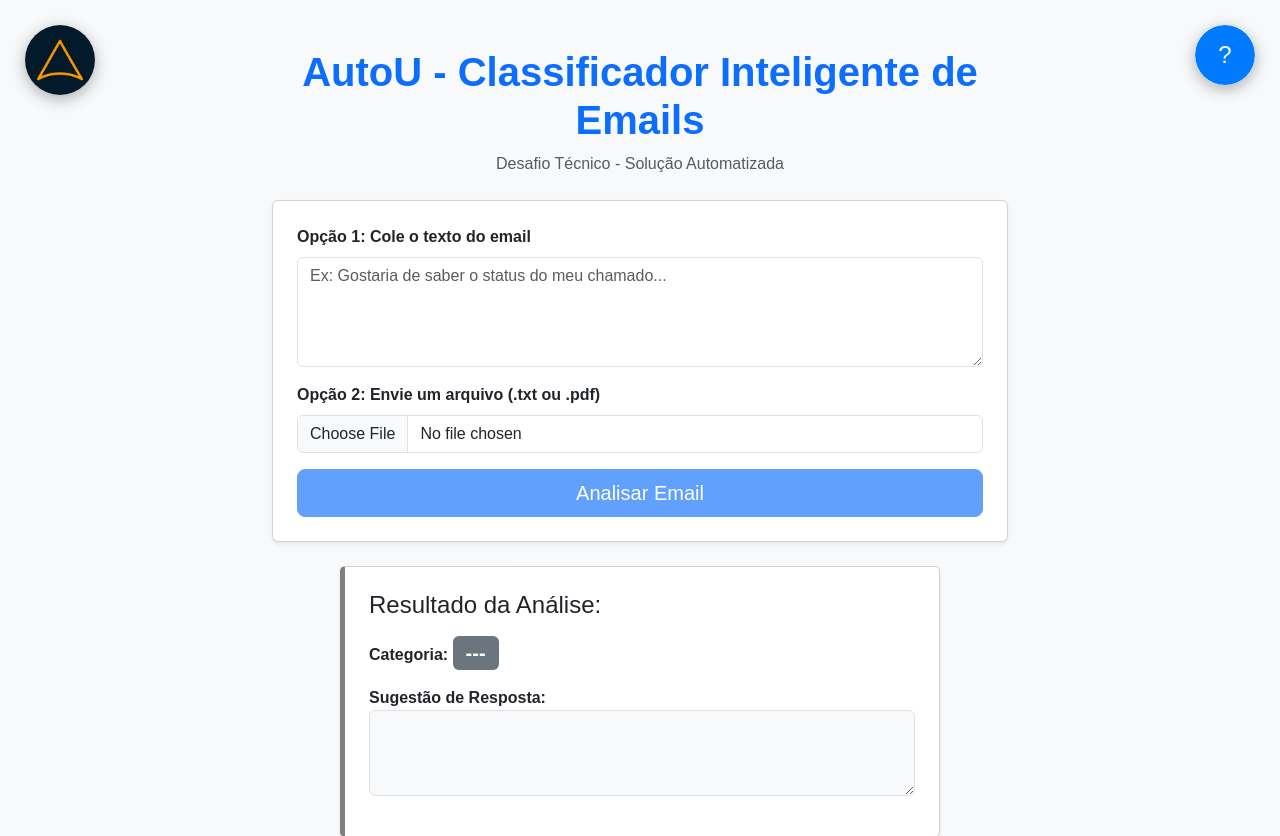
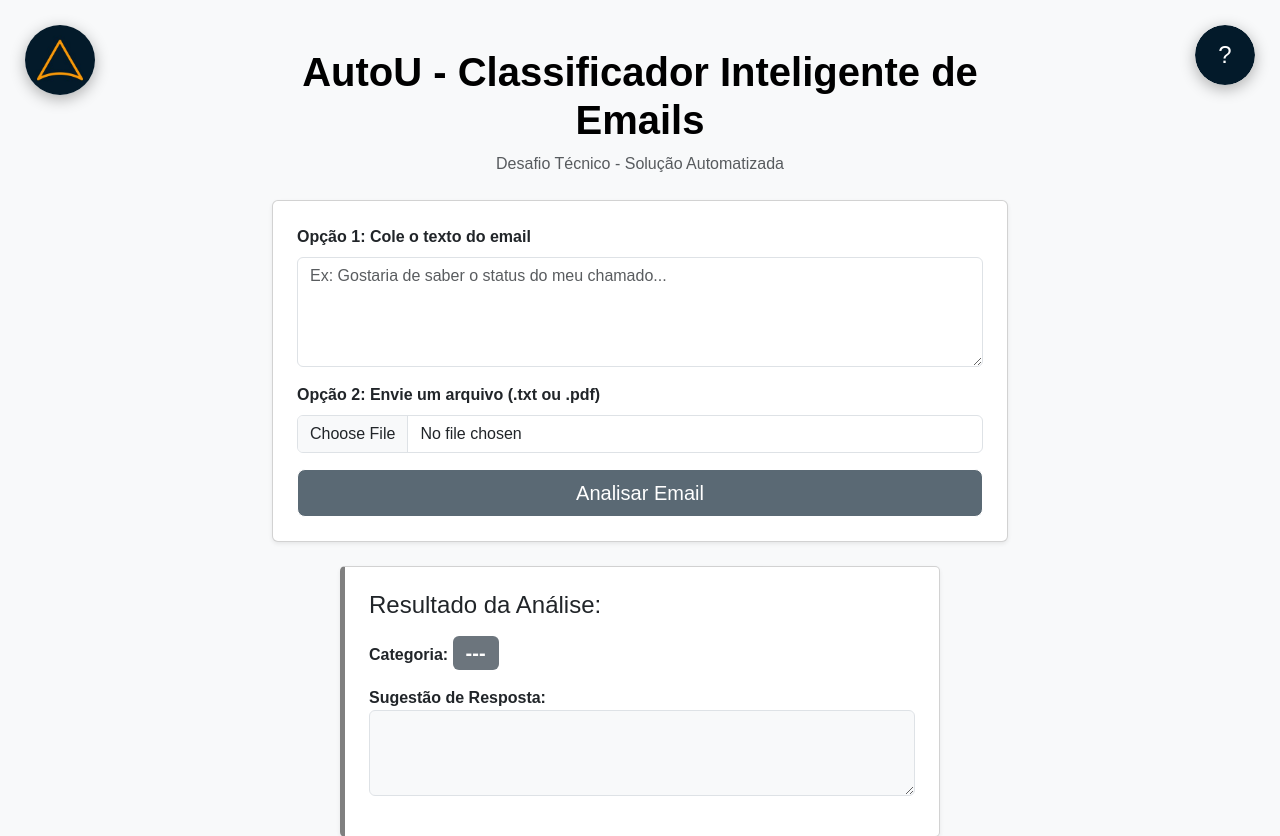
Before and after one commit to lucashss88/autoU-email-classifier, a Flask app: page / in a window 1280 px wide. Shown: the top 836 px of the page. Run offline with Flask 3, Linux system fonts and the light colour scheme; some libraries are stand-ins or nearby versions.

Commit message:
style: enhance help modal and UI styles

```diff
--- a/static/styles.css
+++ b/static/styles.css
@@ -21,6 +21,19 @@ body {
 
 .improdutivo {
     border-color: red;
+}
+
+.bg-logo-color {
+    background-color: #031A2A;
+}
+
+.bg-logo-color:disabled {
+    background-color: #031A2A !important;
+    opacity: 0.65;
+}
+
+.bg-logo-color:hover {
+    background-color: #02314a;
 }
 
 .loading-overlay {
@@ -71,7 +84,7 @@ body {
     width: 60px;
     height: 60px;
     border-radius: 50%;
-    background-color: #007bff;
+    background-color: #031A2A;
     color: white;
     font-size: 24px;
     border: none;
@@ -87,7 +100,7 @@ body {
 .option-help {
     padding: 12px;
     background-color: #f8f9fa;
-    border-left: 4px solid #007bff;
+    border-left: 4px solid #031A2A;
     border-radius: 4px;
 }
 
@@ -103,7 +116,7 @@ body {
 }
 
 .modal-header {
-    border-bottom: 2px solid #0d6efd;
+    border-bottom: 2px solid #000000;
 }
 
 .modal-body {
--- a/templates/index.html
+++ b/templates/index.html
@@ -53,7 +53,7 @@
     >
       <div class="modal-dialog modal-dialog-centered">
         <div class="modal-content">
-          <div class="modal-header bg-primary text-white">
+          <div class="modal-header bg-logo-color text-white">
             <h5 class="modal-title" id="helpModalLabel">Como Usar</h5>
             <button
               type="button"
@@ -82,7 +82,7 @@
             <h6 class="fw-bold mb-3">📝 Opções Disponíveis:</h6>
 
             <div class="option-help mb-3">
-              <h6 class="text-primary">
+              <h6 class="text-black">
                 <strong>✏️ Opção 1: Cole o texto do email</strong>
               </h6>
               <p class="text-muted mb-0">
@@ -92,7 +92,7 @@
             </div>
 
             <div class="option-help">
-              <h6 class="text-primary">
+              <h6 class="text-black">
                 <strong>📎 Opção 2: Envie um arquivo</strong>
               </h6>
               <p class="text-muted">
@@ -110,7 +110,7 @@
       <div class="row justify-content-center">
         <div class="col-md-8">
           <div class="text-center mb-4">
-            <h1 class="fw-bold text-primary">
+            <h1 class="fw-bold text-black">
               AutoU - Classificador Inteligente de Emails
             </h1>
             <p class="text-muted">Desafio Técnico - Solução Automatizada</p>
@@ -145,7 +145,7 @@
               <div class="d-grid gap-2">
                 <button
                   type="submit"
-                  class="btn btn-primary btn-lg"
+                  class="btn bg-logo-color text-white btn-lg"
                   id="btn-analisar"
                 >
                   <span
```
